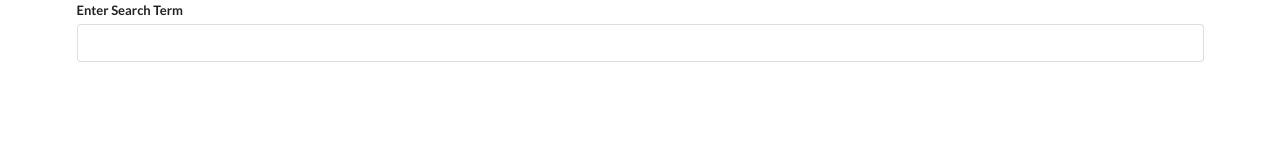
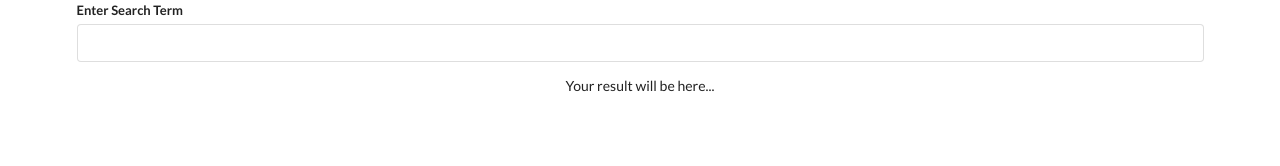
Before and after one commit to JCEleanor/react-widgets, a React (Create React App) app: page / in a window 1280 px wide. Shown: the top 166 px of the page. Built offline with nearby package versions, Linux system fonts and the light colour scheme.

Commit message:
make delayed api request

```diff
--- a/src/components/Search.js
+++ b/src/components/Search.js
@@ -17,18 +17,33 @@ const Search = () => {
       })
       setResult(data.query.search)
     }
-    term && search()
+    const timeOutId = setTimeout(() => {
+      term && search()
+    }, 500)
+
+    return () => {
+      clearTimeout(timeOutId)
+    }
   }, [term])
 
   const renderList = results.map((result) => (
     <div key={result.pageid} className="item">
+      <div className="right floated content">
+        <a
+          className="ui button"
+          href={`https://en.wikipedia.org?curid=${result.pageid}`}
+          target="_blank"
+          rel="noreferrer"
+        >
+          Check article
+        </a>
+      </div>
       <div className="content">
         <div className="header">{result.title}</div>
         <span dangerouslySetInnerHTML={{ __html: result.snippet }}></span>
       </div>
     </div>
   ))
-
   return (
     <>
       <div className="ui form container">
@@ -44,7 +59,15 @@ const Search = () => {
           ></input>
         </div>
       </div>
-      <div className="ui celled list">{renderList}</div>
+      <div className="ui celled list container">
+        {renderList.length ? (
+          renderList
+        ) : (
+          <p className="ui center aligned container">
+            Your result will be here...
+          </p>
+        )}
+      </div>
     </>
   )
 }
```
